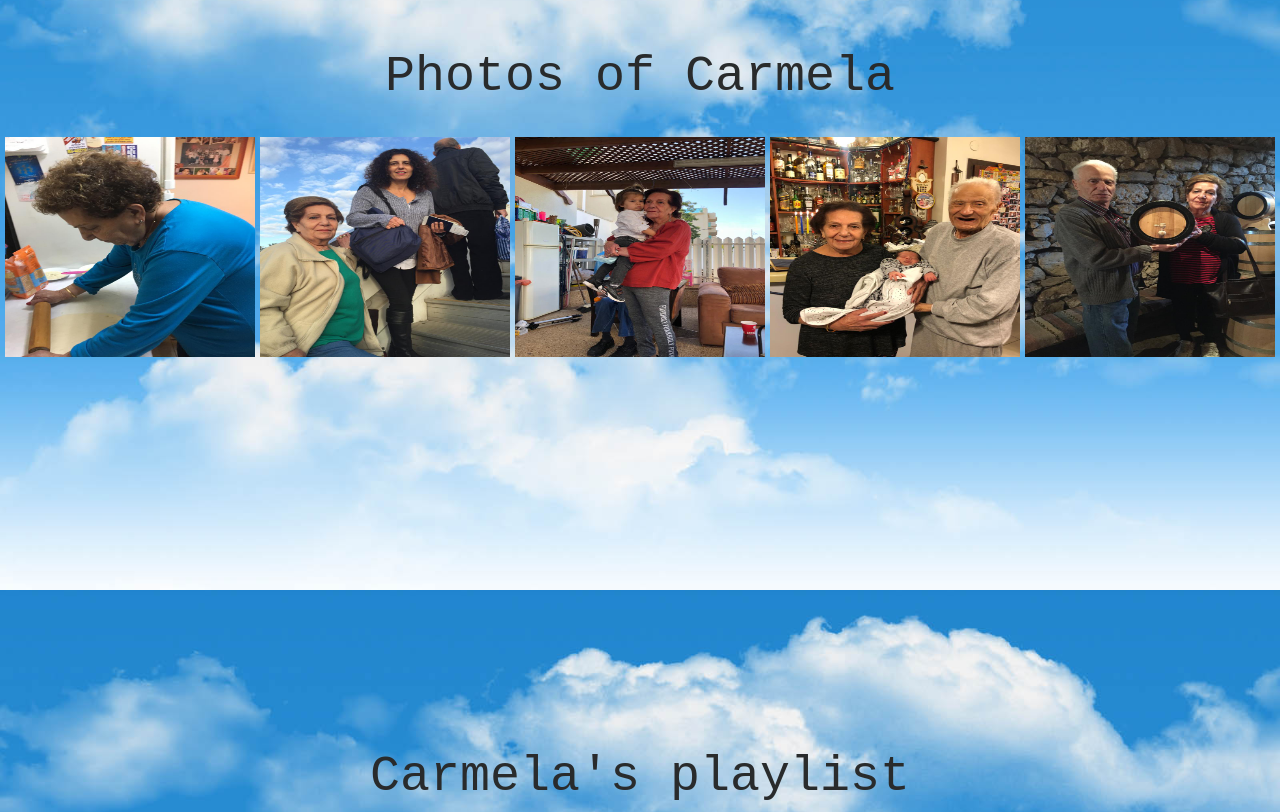
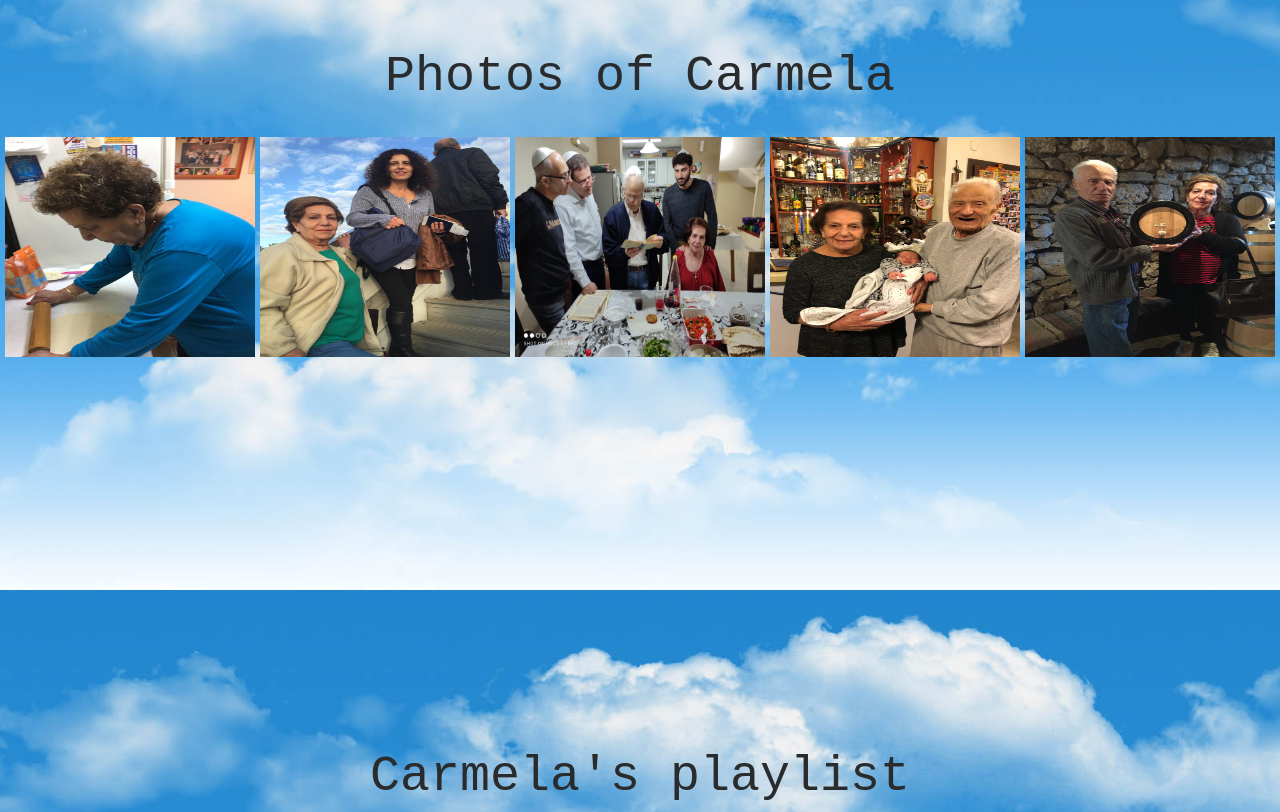
Before and after one commit to niv2301/assignment1-niv2301, a website: page work/index.html in a window 1280 px wide. Shown: the part 1330-2142 px from the top of the page. Drawn offline with nearby package versions, Linux system fonts and the light colour scheme; files whose address does not match are found by name.

Commit message:
change few things

```diff
--- a/demo/index.html
+++ b/work/index.html
@@ -100,7 +100,7 @@
 <div align=center>
 <img src="bishul.jpeg"  width="250" height="220">
 <img src="anat_sav.jpeg"  width="250" height="220">
-<img src="ariel_sav.jpeg"  width="250" height="220">
+<img src="passover.jpeg"  width="250" height="220">
 <img src="sab_sav1.jpeg"  width="250" height="220">
 <img src="sab_sav2.jpeg"  width="250" height="220">
 </div>
```
Also changed, not shown: README.md, work/NM_logo.jpg (renamed from demo/NM_logo.jpg), work/anat_sav.jpeg (renamed from demo/anat_sav.jpeg), work/ariel_sav.jpeg (renamed from demo/ariel_sav.jpeg), work/back2.jpg (renamed from demo/back2.jpg), work/bishul.jpeg (renamed from demo/bishul.jpeg), work/omer_savta.jpeg (renamed from demo/omer_savta.jpeg), work/passover.jpeg (added), work/sab_sav1.jpeg (renamed from demo/sab_sav1.jpeg), work/sab_sav2.jpeg (renamed from demo/sab_sav2.jpeg), work/sha_mo_an_sav.jpeg (renamed from demo/sha_mo_an_sav.jpeg), work/style.css (renamed from demo/style.css), 3 other files.
